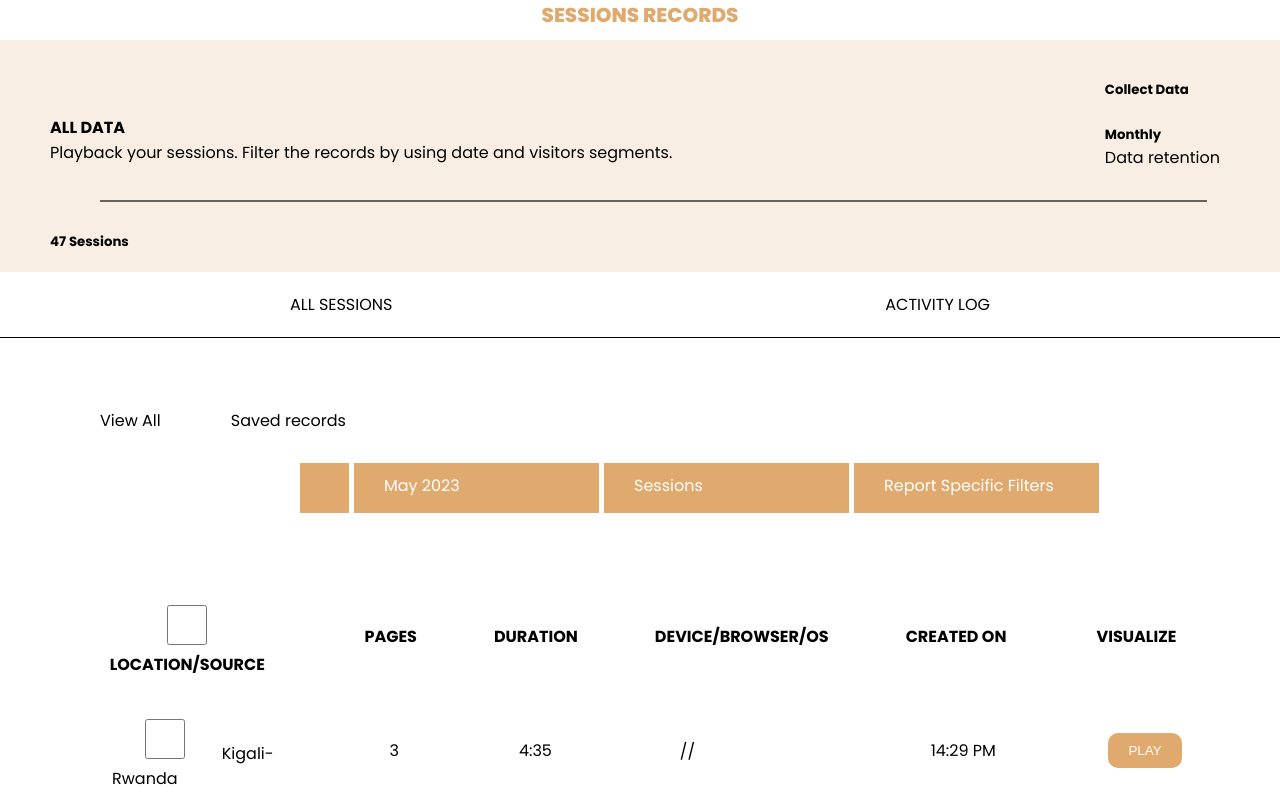
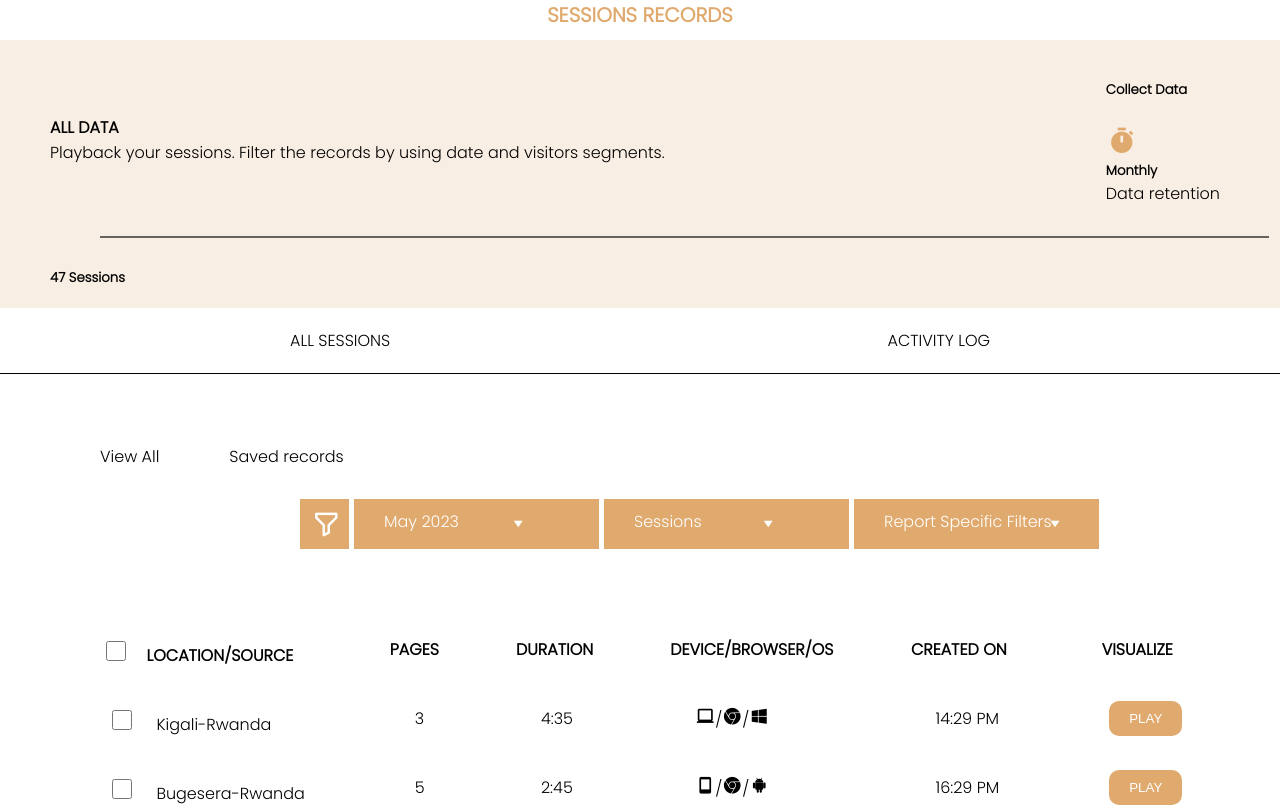
Before and after one commit to mutuyimana1/Saving-Mentor-App-frontend, a React (Create React App) app: page / in a window 1280 px wide. Shown: the part 820-1627 px from the top of the page. Built offline with nearby package versions, Linux system fonts and the light colour scheme.

Commit message:
Second commit on record pages

```diff
--- a/public/index.html
+++ b/public/index.html
@@ -24,13 +24,11 @@
       work correctly both with client-side routing and a non-root public URL.
       Learn how to configure a non-root public URL by running `npm run build`.
     -->
-    <link rel="preconnect" href="https://fonts.googleapis.com" />
-    <link rel="preconnect" href="https://fonts.gstatic.com" crossorigin />
-    <link
-      href="https://fonts.googleapis.com/css2?family=Poppins:ital,wght@0,100;0,200;0,300;0,400;0,500;0,600;0,700;0,800;1,100;1,200;1,300;1,400;1,500;1,700;1,800&family=Roboto:ital,wght@0,100;0,300;0,400;0,500;0,700;1,300;1,400;1,700&family=Ubuntu:ital,wght@0,400;0,500;0,700;1,400;1,500;1,700&display=swap"
-      rel="stylesheet"
-    />
     <title>React App</title>
+    <link rel="preconnect" href="https://fonts.googleapis.com">
+<link rel="preconnect" href="https://fonts.gstatic.com" crossorigin>
+<link href="https://fonts.googleapis.com/css2?family=Poppins:wght@200;300&display=swap" rel="stylesheet">
+<link href='https://unpkg.com/boxicons@2.1.4/css/boxicons.min.css' rel='stylesheet'>
   </head>
   <body>
     <noscript>You need to enable JavaScript to run this app.</noscript>
--- a/src/pages/session-record/getincome.css
+++ b/src/pages/session-record/getincome.css
@@ -36,7 +36,7 @@
     padding-bottom: 30px;
 }
 .line{
-  width: 90%;
+  width: 95%;
   margin-left: 50px;
   padding: 1px;
   background-color: rgba(0, 0, 0, 0.589);
--- a/src/pages/session-record/session.css
+++ b/src/pages/session-record/session.css
@@ -36,7 +36,7 @@
     padding-bottom: 30px;
 }
 .line{
-  width: 90%;
+  width: 95%;
   margin-left: 50px;
   padding: 1px;
   background-color: rgba(0, 0, 0, 0.589);
@@ -152,3 +152,8 @@
 table i{
     font-size: 20px;
 }
+.check{
+    width: 20px;
+    height: 20px;
+    margin-right: 20px;
+}
--- a/src/pages/session-record/session.js
+++ b/src/pages/session-record/session.js
@@ -52,7 +52,7 @@
             <table border={0}>
 
             <tr border='2px' className="m">
-                <th> <input type="checkbox"/>LOCATION/SOURCE</th>
+                <th> <input type="checkbox" className="check"/>LOCATION/SOURCE</th>
                 <th>PAGES</th>
                 <th>DURATION</th>
                 <th>DEVICE/BROWSER/OS</th>
@@ -60,7 +60,7 @@
                 <th>VISUALIZE</th>
                 </tr>
                 <tr>
-                    <td><input type="checkbox"/> Kigali-Rwanda</td>
+                    <td><input type="checkbox" className="check"/> Kigali-Rwanda</td>
                     <td>3</td>
                     <td>4:35</td>
                     <td><i class='bx bx-laptop'></i>/<i class='bx bxl-chrome'></i>/<i class='bx bxl-windows' ></i></td>
@@ -70,7 +70,7 @@
                 </tr>
 
                 <tr>
-                    <td><input type="checkbox"/> Bugesera-Rwanda</td>
+                    <td><input type="checkbox" className="check"/> Bugesera-Rwanda</td>
                     <td>5</td>
                     <td>2:45</td>
                     <td><i class='bx bx-mobile'></i>/<i class='bx bxl-chrome'></i>/<i class='bx bxl-android'></i></td>
```
